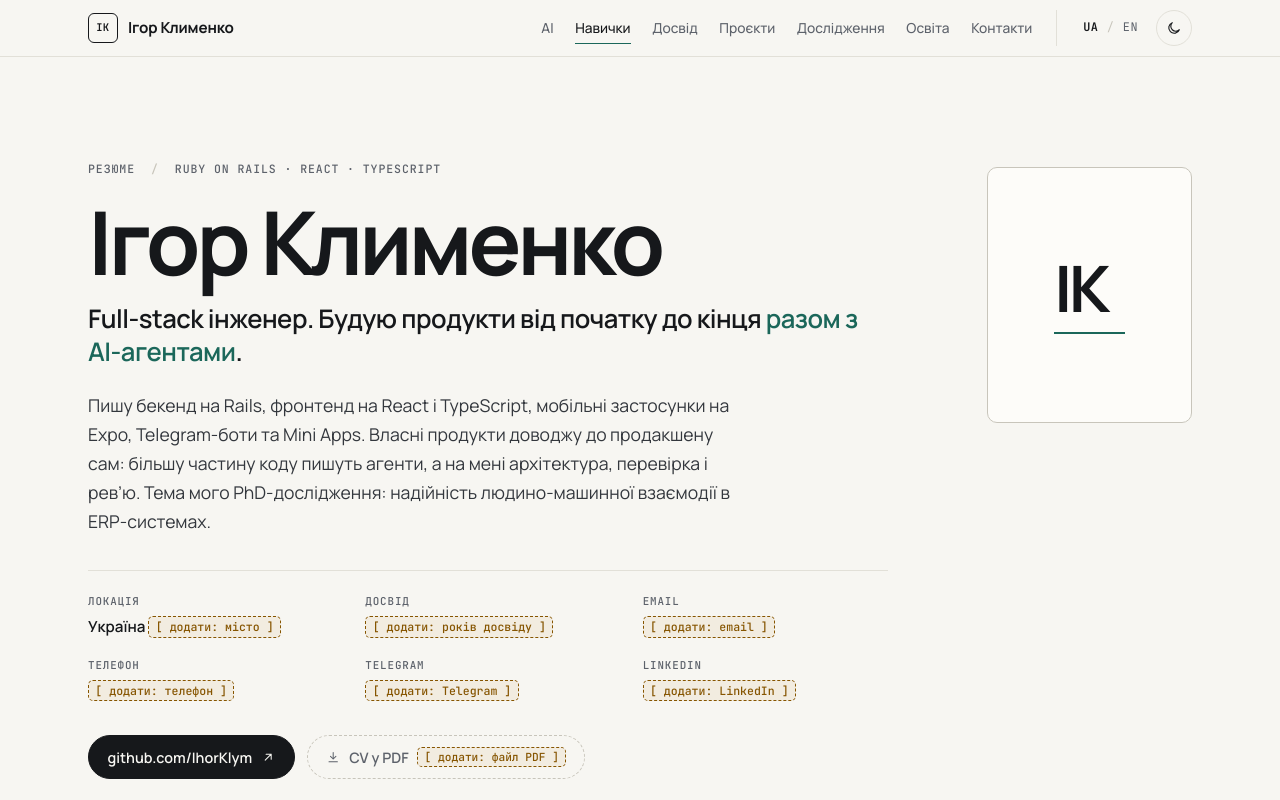
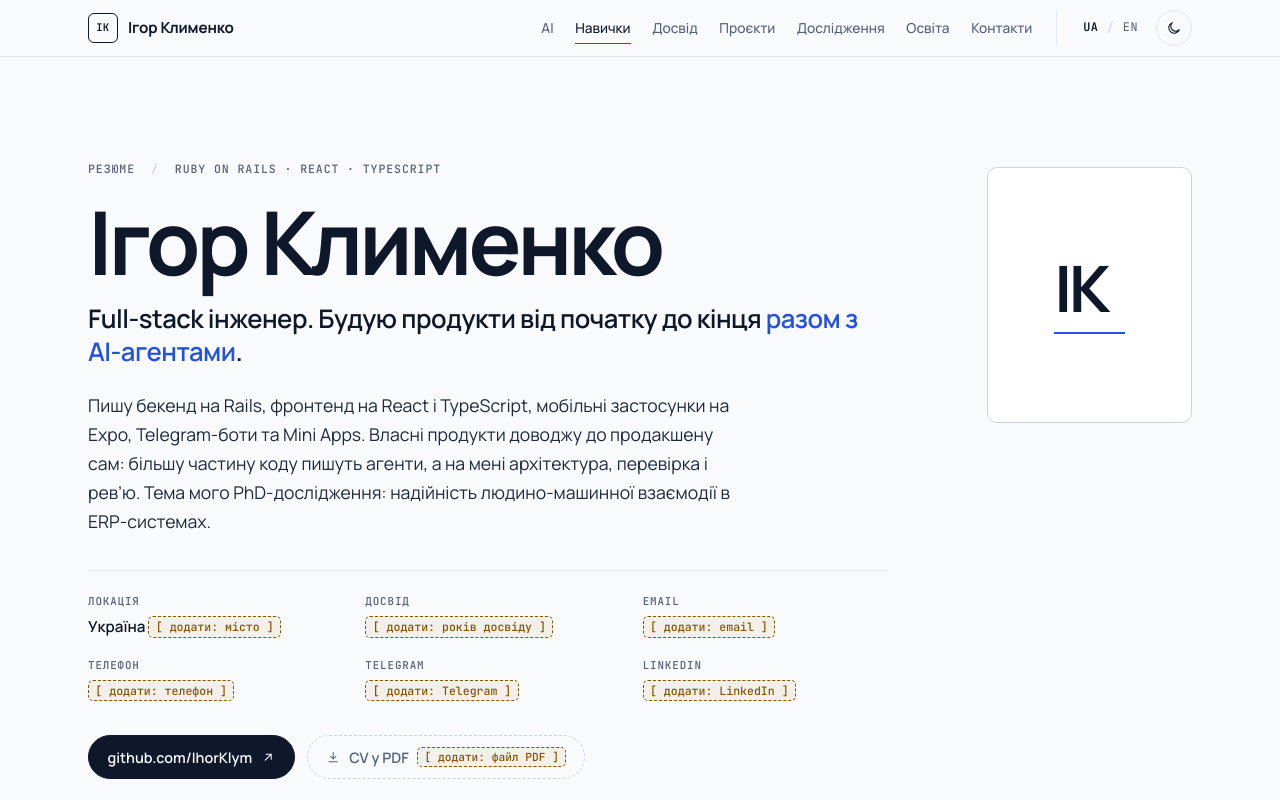
Before and after one commit to IhorKlym/cv, a plain HTML site: page index.html in a window 1280 px wide. Shown: the top 800 px of the page. Drawn offline with Linux system fonts and the light colour scheme.

Commit message:
Switch palette to cool slate with blue accent
Co-Authored-By: Claude Fable 5.2 <noreply@anthropic.com>

```diff
--- a/assets/style.css
+++ b/assets/style.css
@@ -9,15 +9,15 @@
    --------------------------------------------------------------- */
 
 :root {
-  --bg: #f7f6f2;
-  --surface: #fdfcf9;
-  --fg: #16181b;
-  --fg-soft: #33373d;
-  --muted: #5d626b;
-  --rule: #e2e0d8;
-  --rule-strong: #c8c5bb;
-  --accent: #1b675a;
-  --accent-wash: rgba(27, 103, 90, 0.08);
+  --bg: #f8fafc;
+  --surface: #ffffff;
+  --fg: #0f172a;
+  --fg-soft: #1e293b;
+  --muted: #55607a;
+  --rule: #e2e8f0;
+  --rule-strong: #cbd5e1;
+  --accent: #2451e0;
+  --accent-wash: rgba(36, 81, 224, 0.08);
   --todo: #865500;
   --todo-wash: rgba(176, 118, 0, 0.07);
   --shadow: 0 1px 2px rgba(20, 22, 25, 0.04), 0 10px 28px -16px rgba(20, 22, 25, 0.18);
@@ -36,15 +36,15 @@
 
 @media (prefers-color-scheme: dark) {
   :root:not([data-theme="light"]) {
-    --bg: #111316;
-    --surface: #16191d;
-    --fg: #ecebe6;
-    --fg-soft: #c8cace;
-    --muted: #999ea7;
-    --rule: #262a30;
-    --rule-strong: #3b4048;
-    --accent: #7cc6b2;
-    --accent-wash: rgba(124, 198, 178, 0.09);
+    --bg: #0b0f17;
+    --surface: #111722;
+    --fg: #e6eaf2;
+    --fg-soft: #c3cad8;
+    --muted: #8f9bb0;
+    --rule: #1e2633;
+    --rule-strong: #333e50;
+    --accent: #7aa2ff;
+    --accent-wash: rgba(122, 162, 255, 0.09);
     --todo: #e0b45e;
     --todo-wash: rgba(224, 180, 94, 0.08);
     --shadow: 0 1px 2px rgba(0, 0, 0, 0.3), 0 12px 32px -16px rgba(0, 0, 0, 0.7);
@@ -53,15 +53,15 @@
 }
 
 :root[data-theme="dark"] {
-  --bg: #111316;
-  --surface: #16191d;
-  --fg: #ecebe6;
-  --fg-soft: #c8cace;
-  --muted: #999ea7;
-  --rule: #262a30;
-  --rule-strong: #3b4048;
-  --accent: #7cc6b2;
-  --accent-wash: rgba(124, 198, 178, 0.09);
+  --bg: #0b0f17;
+  --surface: #111722;
+  --fg: #e6eaf2;
+  --fg-soft: #c3cad8;
+  --muted: #8f9bb0;
+  --rule: #1e2633;
+  --rule-strong: #333e50;
+  --accent: #7aa2ff;
+  --accent-wash: rgba(122, 162, 255, 0.09);
   --todo: #e0b45e;
   --todo-wash: rgba(224, 180, 94, 0.08);
   --shadow: 0 1px 2px rgba(0, 0, 0, 0.3), 0 12px 32px -16px rgba(0, 0, 0, 0.7);
@@ -1611,7 +1611,7 @@ html:not(.js) .progress {
     --muted: #555;
     --rule: #d9d9d9;
     --rule-strong: #b5b5b5;
-    --accent: #1b675a;
+    --accent: #2451e0;
     color-scheme: light;
   }
 
--- a/index.html
+++ b/index.html
@@ -12,8 +12,8 @@
   <link rel="alternate" hreflang="x-default" href="https://ihorklym.github.io/cv/">
 
   <meta name="color-scheme" content="light dark">
-  <meta name="theme-color" content="#f7f6f2" media="(prefers-color-scheme: light)">
-  <meta name="theme-color" content="#111316" media="(prefers-color-scheme: dark)">
+  <meta name="theme-color" content="#f8fafc" media="(prefers-color-scheme: light)">
+  <meta name="theme-color" content="#0b0f17" media="(prefers-color-scheme: dark)">
 
   <meta property="og:type" content="profile">
   <meta property="og:site_name" content="Ігор Клименко · CV">
```
Also changed, not shown: en/index.html (+2 -2 lines), assets/apple-touch-icon.png, assets/favicon.svg, assets/og-en.png, assets/og-uk.png.
